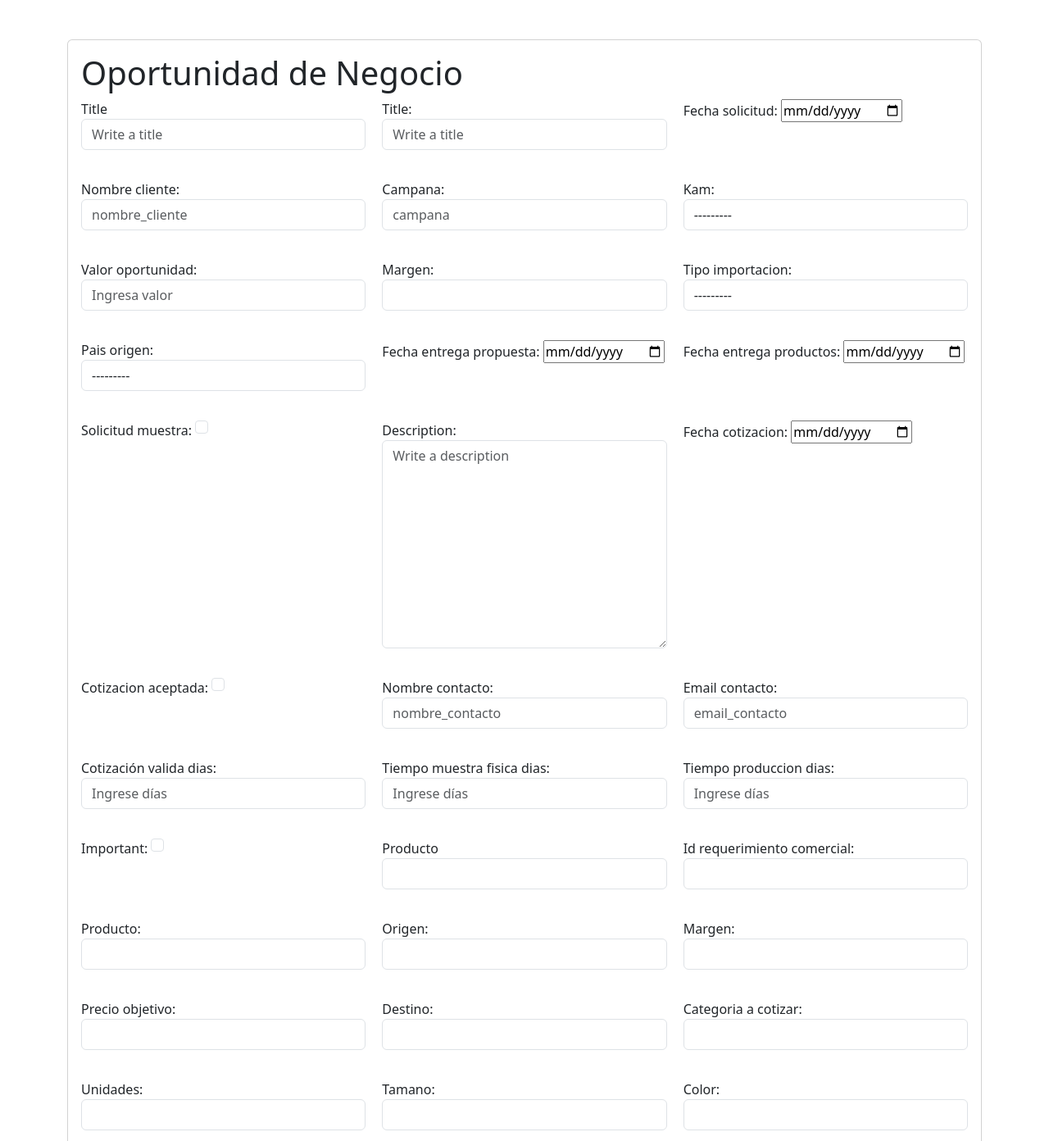
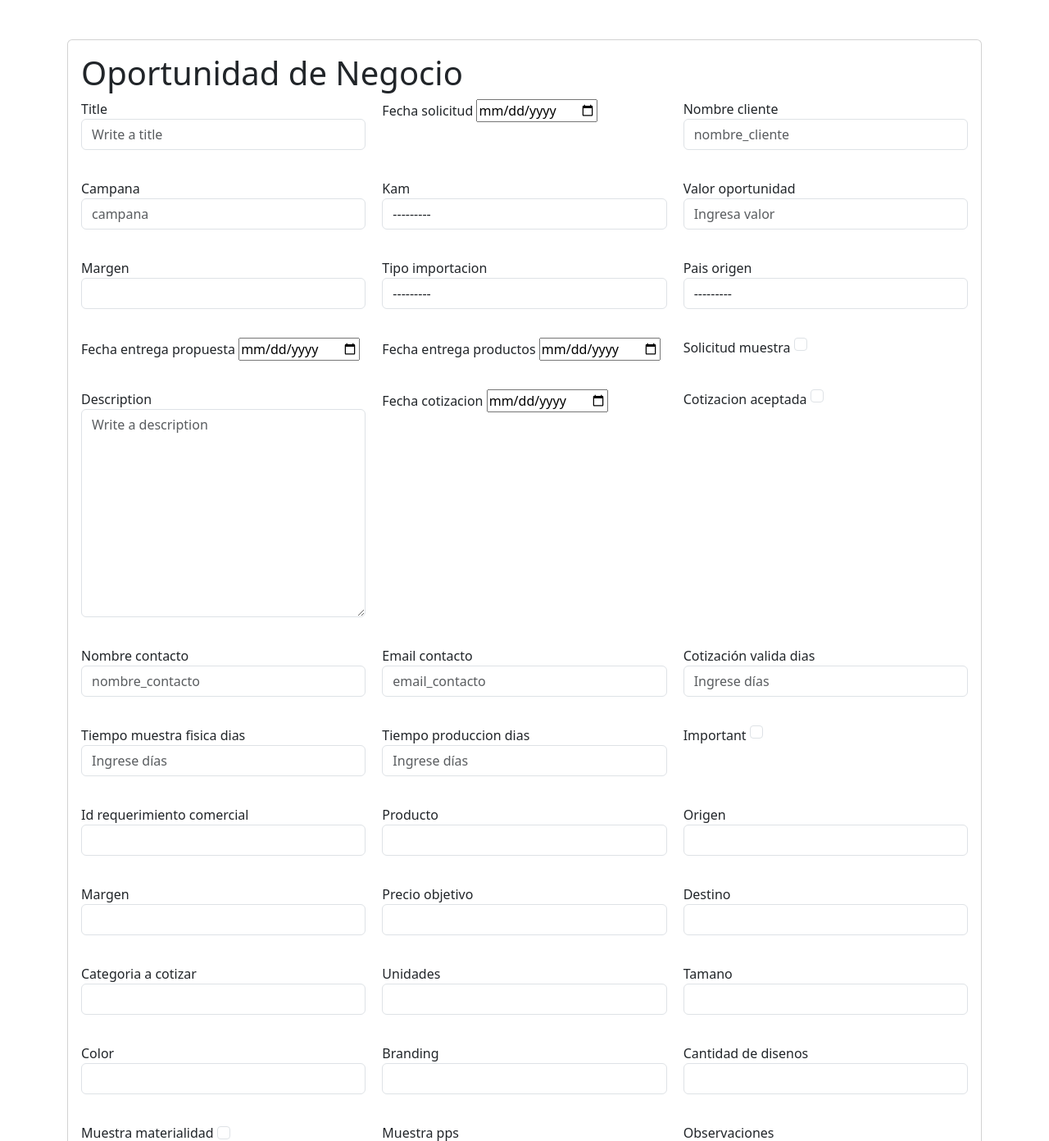
Before and after one commit to molivadatascience/django-auth-crud, a Django app: template tasks/templates/create_task.html in a window 1280 px wide. Shown: the part 56-1448 px from the top of the page at 82% size. Run offline with Django 5.2, Linux system fonts and the light colour scheme; the template is opened without the code that fills it: values that come from a table or form of the project are taken from there, others are empty.

Commit message:
ajustes eeeee

```diff
--- a/tasks/templates/create_task.html
+++ b/tasks/templates/create_task.html
@@ -12,8 +12,8 @@
             margin-bottom: 15px;
         }
         .save-button {
-            grid-column: 2;  /* Posiciona el botón en la segunda columna */
-            margin-top: 20px;  /* Espacio superior para separación */
+            grid-column: 2;
+            margin-top: 20px;
         }
     </style>
     <div class="row">
@@ -24,32 +24,35 @@
                 {{ error }}
 
                 <div class="form-container">
+                    <!-- Campos de Task -->
+                    {% for field in task_form %}
                     <div class="form-group">
-                        <label for="{{ form.title.id_for_label }}">{{ form.title.label }}</label>
-                        {{ form.title }}
-                        {% if form.title.help_text %}
-                        <small class="form-text text-muted">{{ form.title.help_text }}</small>
+                        <label for="{{ field.id_for_label }}">{{ field.label }}</label>
+                        {{ field }}
+                        {% if field.help_text %}
+                        <small class="form-text text-muted">{{ field.help_text }}</small>
                         {% endif %}
-                        {% for error in form.title.errors %}
+                        {% for error in field.errors %}
                         <div class="text-danger">{{ error }}</div>
                         {% endfor %}
                     </div>
-                    {{form.as_p}}
+                    {% endfor %}
+
                     <!-- Agregar los demás campos de Task aquí -->
 
+                    <!-- Campos de DetalleOportunidad -->
+                    {% for field in detalle_form %}
                     <div class="form-group">
-                        <label for="{{ detalle_form.producto.id_for_label }}">{{ detalle_form.producto.label }}</label>
-                        {{ detalle_form.producto }}
-                        {% if detalle_form.producto.help_text %}
-                        <small class="form-text text-muted">{{ detalle_form.producto.help_text }}</small>
+                        <label for="{{ field.id_for_label }}">{{ field.label }}</label>
+                        {{ field }}
+                        {% if field.help_text %}
+                        <small class="form-text text-muted">{{ field.help_text }}</small>
                         {% endif %}
-                        {% for error in detalle_form.producto.errors %}
+                        {% for error in field.errors %}
                         <div class="text-danger">{{ error }}</div>
                         {% endfor %}
                     </div>
-                    {{detalle_form.as_p}}
-                    <!-- Agregar los demás campos de DetalleOportunidad aquí -->
-
+                    {% endfor %}
                 </div>
 
                 <button class="btn btn-primary save-button">Save</button>
```
